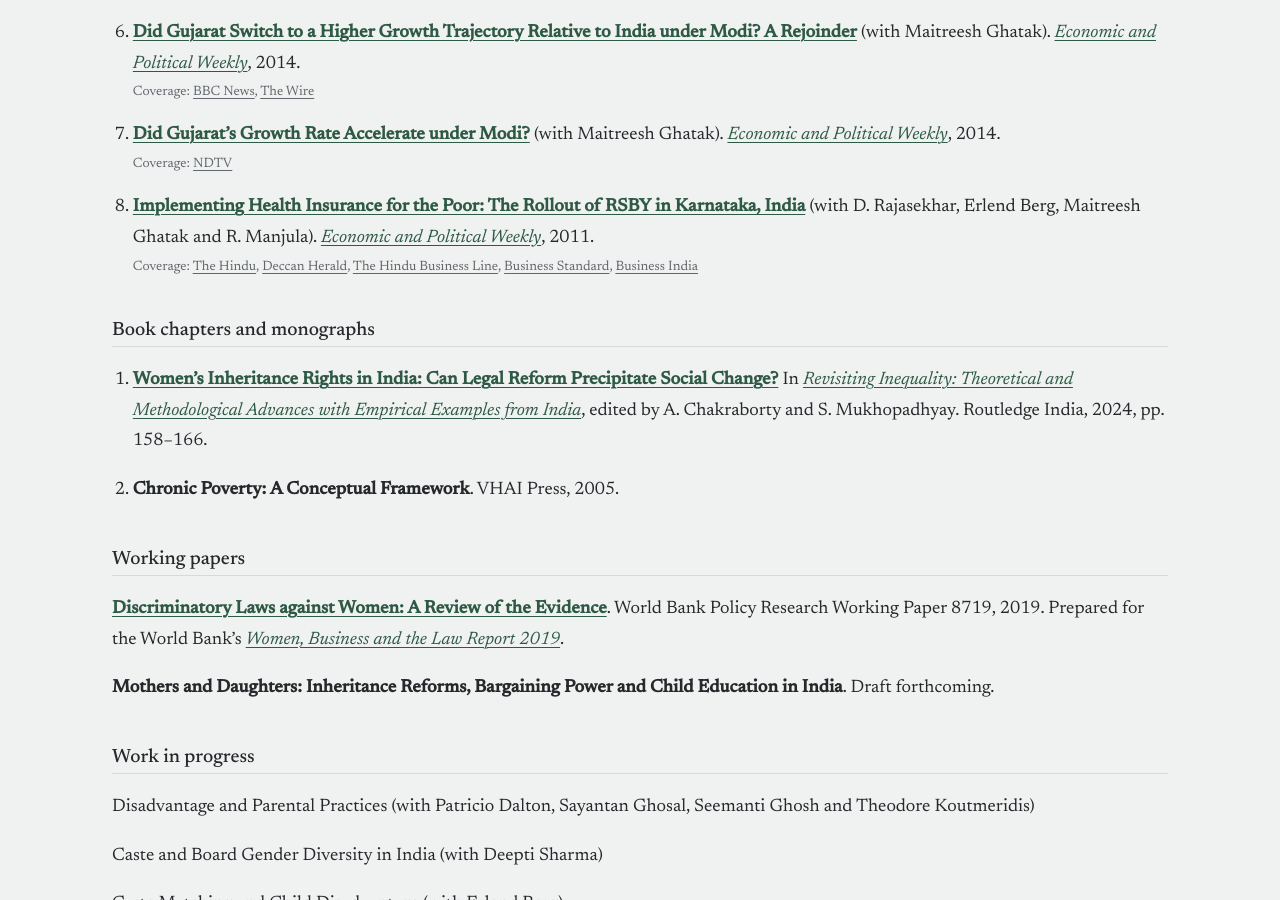
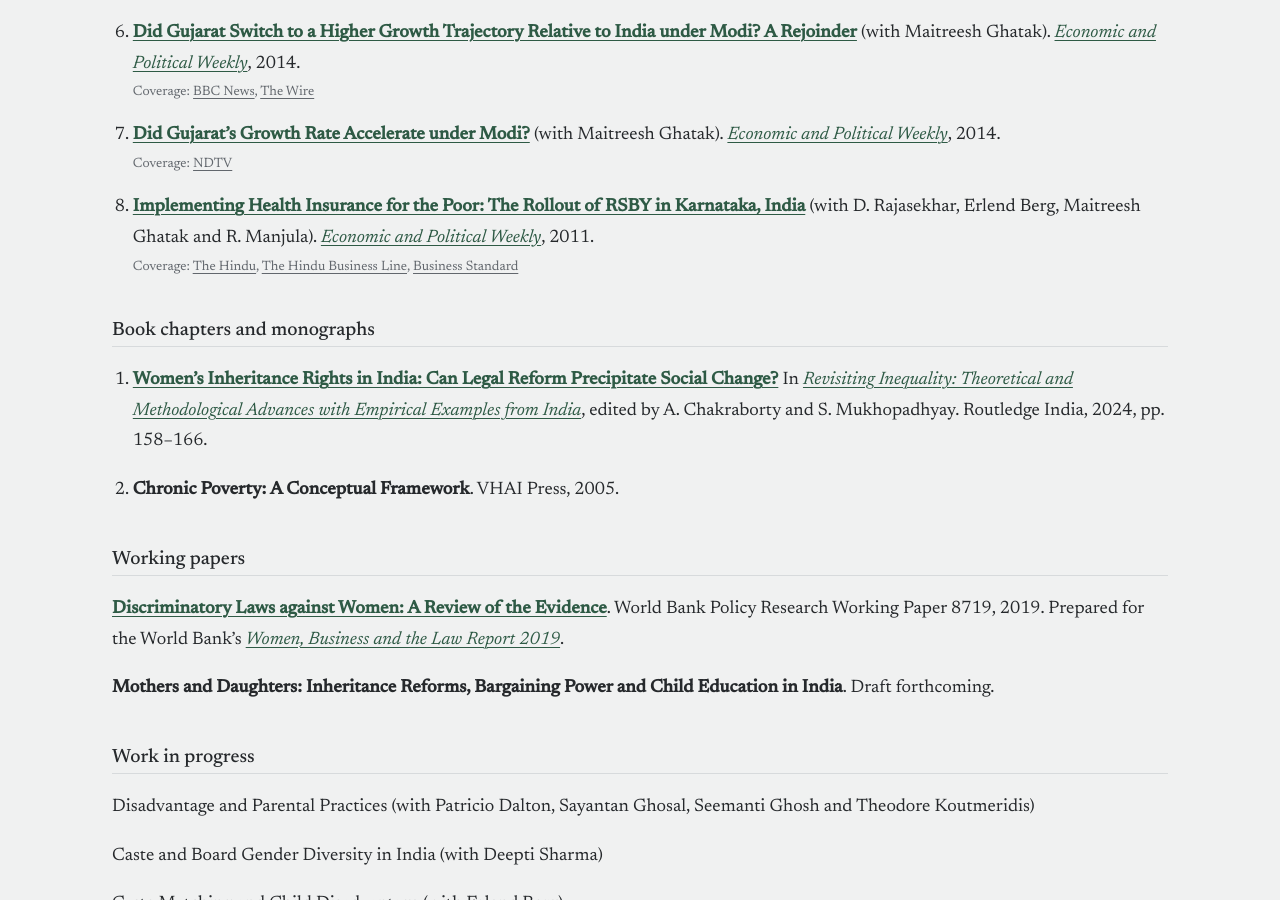
Before and after one commit to sanchariroym/sanchariroym.github.io, a Jekyll site: the page built from research.md, in a window 1280 px wide and 900 px high, scrolled down 1721 px. Built offline with Jekyll 4.4.1, drawn with Linux system fonts in a browser that asks for light colours.

Commit message:
RSBY paper: drop Deccan Herald and Business India
Co-Authored-By: Claude Opus 5.5 <noreply@anthropic.com>
Claude-Session: https://claude.ai/code/session_01BVddaAtzbXtbz8eDZN5RwJ

```diff
--- a/research.md
+++ b/research.md
@@ -55,7 +55,7 @@ description: Publications and working papers by Sanchari Roy on gender, inherita
    - Coverage: [NDTV](https://www.ndtv.com/elections-news/truth-vs-hype-contenders-2014-the-making-of-modi-wave-561267)
 
 8. **[Implementing Health Insurance for the Poor: The Rollout of RSBY in Karnataka, India]({{ "/assets/papers/rajasekhar-et-al-2011-rsby-epw.pdf" | relative_url }})** (with D. Rajasekhar, Erlend Berg, Maitreesh Ghatak and R. Manjula). *[Economic and Political Weekly](https://www.epw.in/)*, 2011.
-   - Coverage: [The Hindu](http://www.thehindu.com/todays-paper/tp-national/tp-karnataka/Hospitals-unable-to-treat-patients-under-insurance-scheme/article15597613.ece), [Deccan Herald](http://www.deccanherald.com/content/121308/bpl-insurance-scheme-not-80.html), [The Hindu Business Line](http://www.thehindubusinessline.com/todays-paper/tp-economy/BPL-health-insurance-fails-to-take-off-in-Karnataka/article20022014.ece), [Business Standard](http://www.business-standard.com/article/finance/hospitals-unprepared-for-national-insurance-scheme-110122100041_1.html), [Business India](http://www.rsby.gov.in/NewsImage/868%20Spl%20Report%20%28RSBY%29.pdf)
+   - Coverage: [The Hindu](http://www.thehindu.com/todays-paper/tp-national/tp-karnataka/Hospitals-unable-to-treat-patients-under-insurance-scheme/article15597613.ece), [The Hindu Business Line](http://www.thehindubusinessline.com/todays-paper/tp-economy/BPL-health-insurance-fails-to-take-off-in-Karnataka/article20022014.ece), [Business Standard](http://www.business-standard.com/article/finance/hospitals-unprepared-for-national-insurance-scheme-110122100041_1.html)
 
 ## Book chapters and monographs
 
```
